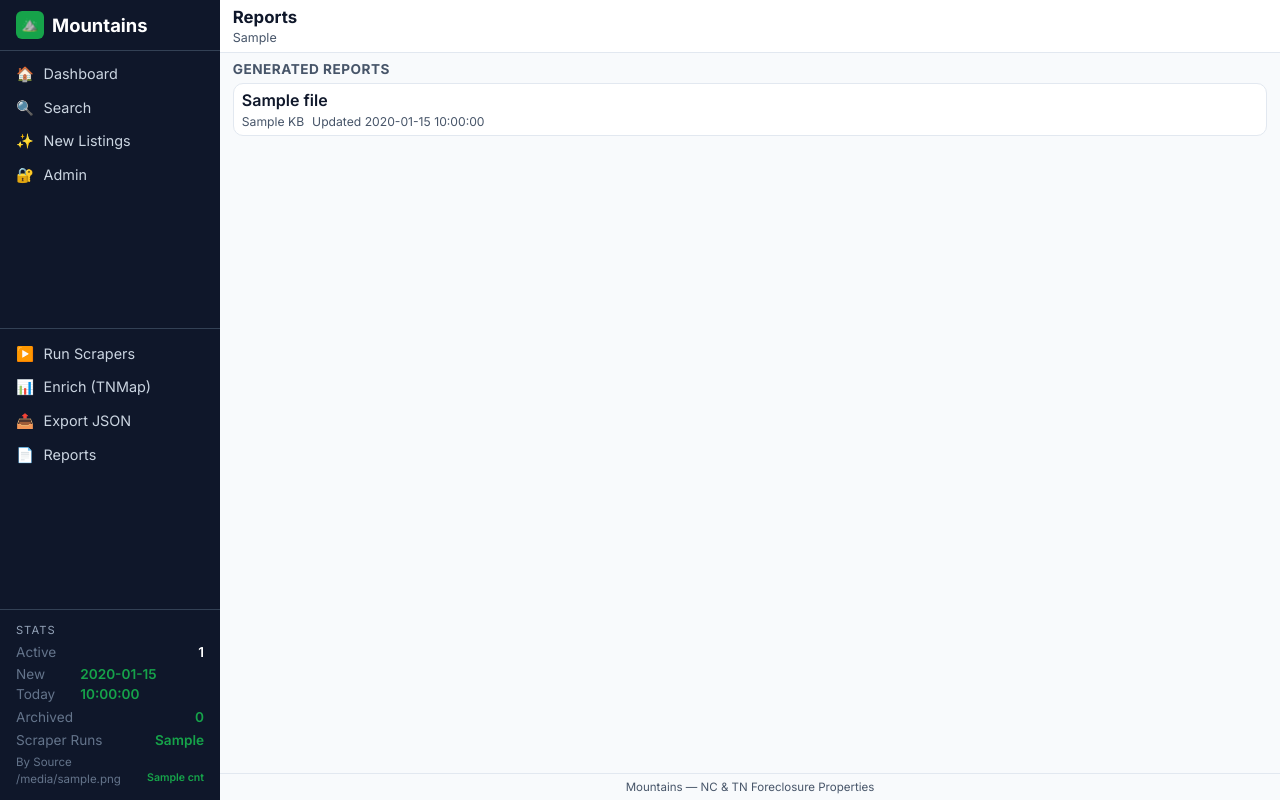
After one commit to winmutt/investclosure, a Python web app: template templates/investclosure/reports.html in a window 1280 px wide. The commit adds this page. Run offline with Jinja, Linux system fonts and the light colour scheme; the template is opened without the code that fills it: most values are stand-ins (such as "Sample title", 1, 10 or a date in 2020).

Commit message:
Dashboard: browse the reports/ dir at /reports (auth-gated)
- /reports lists files in REPORTS_DIR (name/size/modified); /reports/<file>
  serves one. Markdown/CSV/JSON/log/HTML render inline (forced text/plain);
  send_from_directory + explicit guard block traversal.
- REPORTS_DIR now defaults to the repo-root reports/ (volume-mounted at
  /app/reports) so the built-in Export JSON and the generated reviews share
  one browsable folder; still REPORTS_DIR-env overridable.
- Sidebar 'Reports' link; 5 tests in tests/test_scraper.py::TestReports
  (listing, inline markdown, traversal 4xx, missing 404, auth-gate 401)

```diff
--- a/templates/investclosure/base.html
+++ b/templates/investclosure/base.html
@@ -44,6 +44,9 @@
                 </a>
                 <a href="{{ url_for('export') }}">
                     <span class="nav-icon">📤</span> Export JSON
+                </a>
+                <a href="{{ url_for('reports') }}" class="{% if request.endpoint == 'reports' %}active{% endif %}">
+                    <span class="nav-icon">📄</span> Reports
                 </a>
             </nav>
 
--- /dev/null
+++ b/templates/investclosure/reports.html
@@ -0,0 +1,30 @@
+{% extends "base.html" %}
+
+{% block title %}Mountains — Reports{% endblock %}
+{% block topbar_title %}Reports{% endblock %}
+{% block topbar_subtitle %}{{ reports_dir }}{% endblock %}
+
+{% block content %}
+<div class="prop-detail-section">
+    <h3>Generated reports</h3>
+    {% if files %}
+    <div class="list">
+        {% for f in files %}
+        <div class="list-item">
+            <div class="list-item-body">
+                <div class="list-item-header">
+                    <a href="{{ url_for('report_file', filename=f.name) }}">{{ f.name }}</a>
+                </div>
+                <div class="list-item-row">
+                    <span>{{ f.size_kb }} KB</span>
+                    <span>Updated {{ f.modified }}</span>
+                </div>
+            </div>
+        </div>
+        {% endfor %}
+    </div>
+    {% else %}
+    <p>No reports yet — Export JSON and generated reviews land here.</p>
+    {% endif %}
+</div>
+{% endblock %}
```
Also changed, not shown: scraper/server.py (+48 -2 lines), tests/test_scraper.py (+57 -0 lines).
